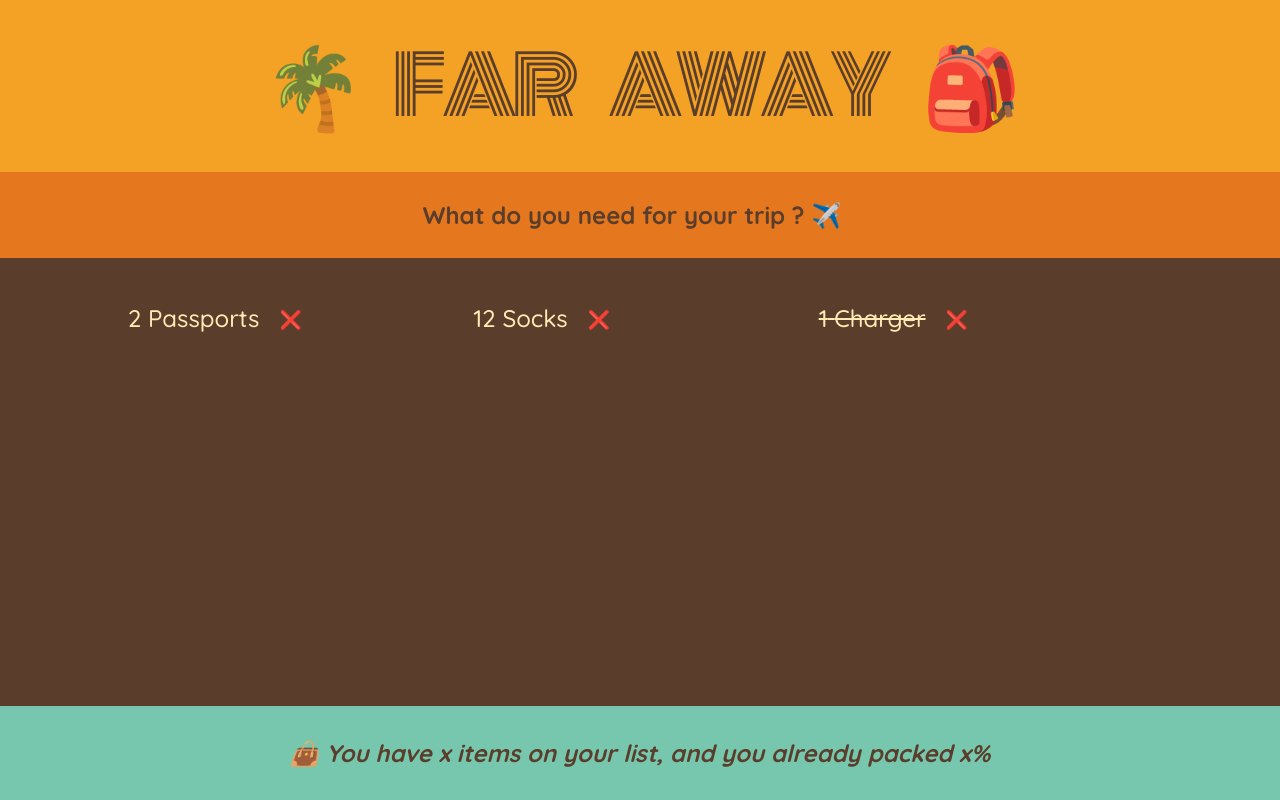
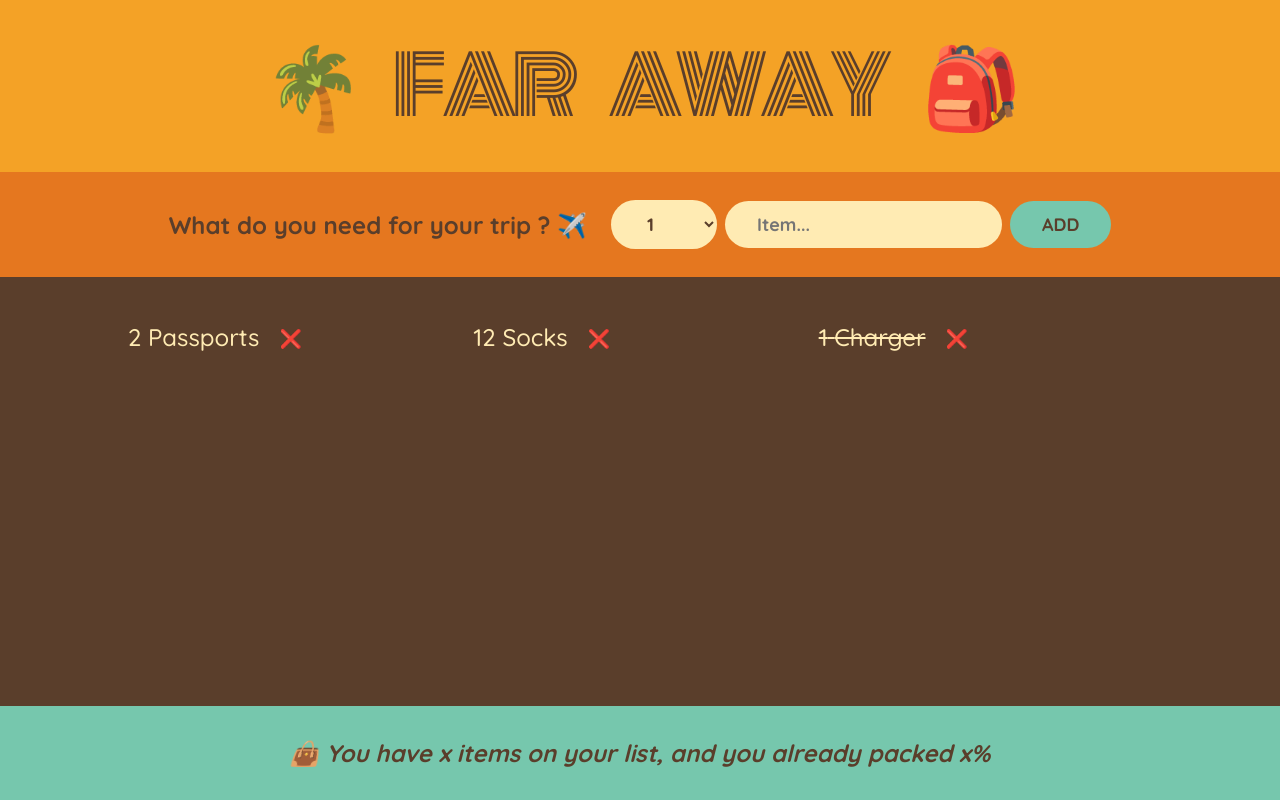
Before and after one commit to P666R/Travel-List-React, a React (Create React App) app: page / in a window 1280 px wide. Built offline with nearby package versions, Linux system fonts and the light colour scheme.

Commit message:
feat-main: controlled elements

```diff
--- a/src/App.js
+++ b/src/App.js
@@ -1,3 +1,5 @@
+import { useState } from 'react';
+
 const initialItems = [
   { id: 1, description: 'Passports', quantity: 2, packed: false },
   { id: 2, description: 'Socks', quantity: 12, packed: false },
@@ -20,10 +22,48 @@
 }
 
 function Form() {
+  const [description, setDescription] = useState('');
+  const [quantity, setQuantity] = useState(1);
+
+  function handleSubmit(e) {
+    e.preventDefault();
+
+    if (!description) return;
+
+    const newItem = {
+      id: Date.now(),
+      description,
+      quantity,
+      packed: false,
+    };
+
+    console.log(newItem);
+
+    setDescription('');
+    setQuantity(1);
+  }
+
   return (
-    <div className="add-form">
+    <form className="add-form" onSubmit={handleSubmit}>
       <h3>What do you need for your trip ? ✈️</h3>
-    </div>
+      <select
+        value={quantity}
+        onChange={(e) => setQuantity(Number(e.target.value))}
+      >
+        {Array.from({ length: 20 }, (_, i) => i + 1).map((num) => (
+          <option key={num} value={num}>
+            {num}
+          </option>
+        ))}
+      </select>
+      <input
+        type="text"
+        placeholder="Item..."
+        value={description}
+        onChange={(e) => setDescription(e.target.value)}
+      />
+      <button type="submit">Add</button>
+    </form>
   );
 }
 
```
